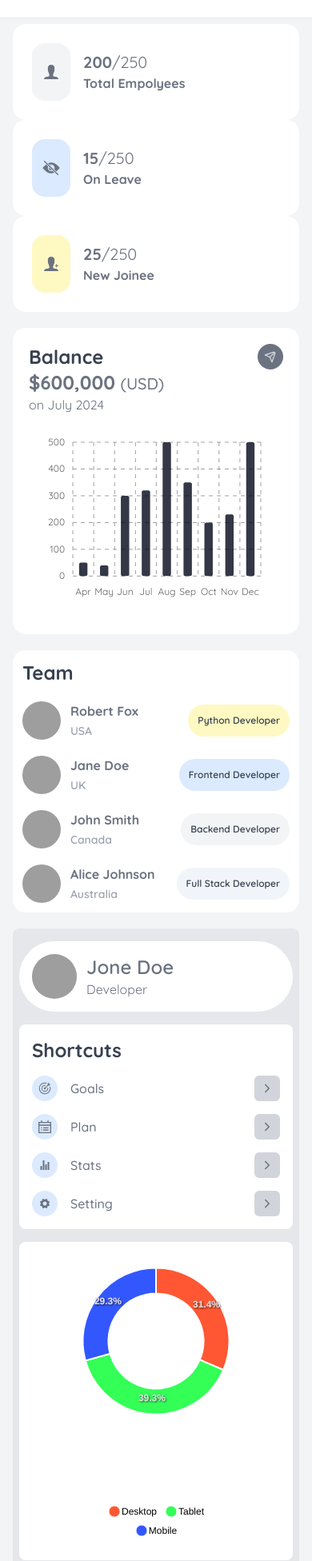
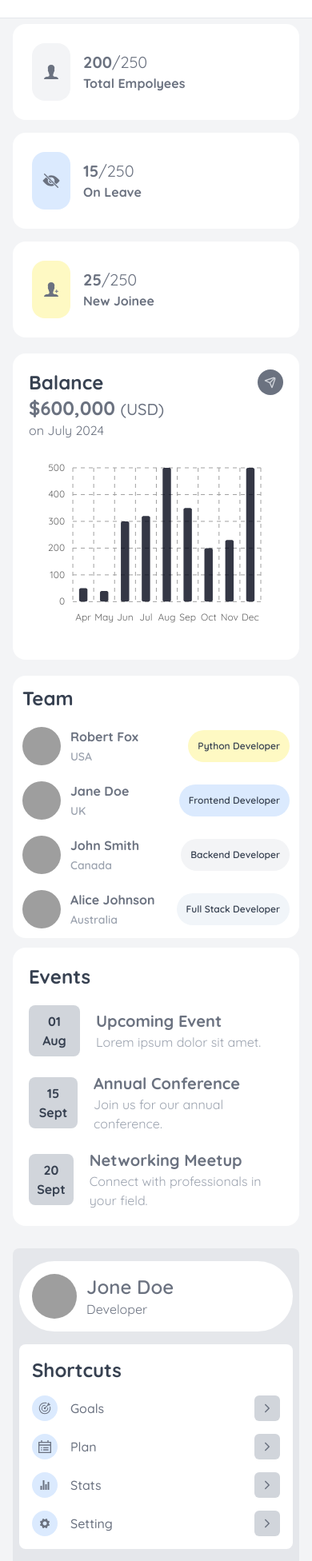
Before and after one commit to NusratTabassum3/DashBoard-Project, a React (Vite) app: page / in a window 390 px wide. Shown: the part 42-1994 px from the top of the page at 80% size. Built offline with nearby package versions, Linux system fonts and the light colour scheme; grey boxes are pictures that could not be loaded.

Commit message:
error sloved

```diff
--- a/src/App.jsx
+++ b/src/App.jsx
@@ -6,6 +6,7 @@ import Content from "./ui/Content";
 import Profile from "./components/Profile/Profile";
 import Stats from "./components/Stats/Stats";
 import Team from "./components/Team/Team";
+import Event from "./components/Event/Event";
 function App() {
   const [darkMode, setDarkMode] = useState(false);
   const [isSidebarOpen, setIsSidebarOpen] = useState(false);
@@ -14,7 +15,7 @@ function App() {
     setDarkMode(!darkMode);
   };
 
-  const toogleSidebar = () => {
+  const toggleSidebar = () => {
     setIsSidebarOpen(!isSidebarOpen);
   };
   return (
@@ -23,7 +24,7 @@ function App() {
         <Header
           darkMode={darkMode}
           toggleDarkMode={toggleDarkMode}
-          toogleSidebar={toogleSidebar}
+          toggleSidebar={toggleSidebar}
         />
 
         <Sidebar isSidebarOpen={isSidebarOpen} />
@@ -34,6 +35,7 @@ function App() {
 
             <div className="flex flex-col gap-3 lg:flex-row">
               <Team />
+              <Event />
             </div>
           </Content>
           <Profile />
--- a/src/components/Event/Item.jsx
+++ b/src/components/Event/Item.jsx
@@ -4,15 +4,15 @@ function Item({ event }) {
   return (
     <div className="flex gap-5 items-center">
       <span
-        className="bg-gray-300 text-gray-700 p-2 rounded-full
+        className="bg-gray-300 text-gray-700 p-2 rounded-lg
       h-16 w-16 font-bold text-center"
       >
-        {event.data}
+        {event.date}
       </span>
 
       <div className="">
         <h1 className="text-xl font-bold">{event.title}</h1>
-        <p className="text-gray-400"></p>
+        <p className="text-gray-400">{event.description}</p>
       </div>
     </div>
   );
--- a/src/components/Header/Header.jsx
+++ b/src/components/Header/Header.jsx
@@ -3,7 +3,7 @@ import { FaMoon, FaSun } from "react-icons/fa";
 import { HiOutlineMenuAlt2 } from "react-icons/hi";
 import { MdSpaceDashboard } from "react-icons/md";
 
-function Header({ darkMode, toggleDarkMode, toogleSidebar }) {
+function Header({ darkMode, toggleDarkMode, toggleSidebar }) {
   return (
     <nav className="fixed top-0 z-50 w-full bg-white border-b border-gray-200 dark:bg-gray-800 dark:border-gray-700">
       <div className="px-3 py-3 lg:px-5 lg:pl-3">
@@ -11,7 +11,7 @@ function Header({ darkMode, toggleDarkMode, toogleSidebar }) {
           <div className="flex items-center justify-start rtl:justify-end">
             <button
               className="inline-flex items-center p-2 text-sm text-gray-500 rounded-lg sm:hidden hover:bg-gray-100 focus:outline-none focus:ring-2 focus:ring-gray-200 dark:text-gray-400 dark:hover:bg-gray-700 dark:focus:ring-gray-600"
-              onClick={toogleSidebar}
+              onClick={toggleSidebar}
             >
               <HiOutlineMenuAlt2 className="text-2xl" />
             </button>
--- a/src/components/Profile/Profile.jsx
+++ b/src/components/Profile/Profile.jsx
@@ -5,7 +5,7 @@ import DonutChart from "./DonutChart";
 export default function Profile() {
   return (
     <div
-      className="px-2 py-4  bg-gray-200
+      className="px-2 py-4 mt-2  bg-gray-200
       rounded-lg w-full dark:bg-gray-700 lg:w-60
       xl:w-80 flex flex-col justify-between gap-4"
     >
--- a/src/components/Stats/Stats.jsx
+++ b/src/components/Stats/Stats.jsx
@@ -6,7 +6,7 @@ import Balance from "./Balance";
 export default function Stats({ darkMode }) {
   return (
     <div className="flex flex-col md:flex-row gap-5">
-      <div className="flex flex-col ga-4 h-full">
+      <div className="flex flex-col gap-4 h-full">
         {empolyeesData.map((data, index) => (
           <Card key={index} data={data} />
         ))}
--- a/src/ui/Content.jsx
+++ b/src/ui/Content.jsx
@@ -1,5 +1,6 @@
 import React from "react";
 
 export default function Content({ children }) {
+  console.log(children);
   return <div className="flex-1 flex flex-col gap-5 ">{children}</div>;
 }
--- a/src/ui/Main.jsx
+++ b/src/ui/Main.jsx
@@ -1,10 +1,11 @@
 import React from "react";
 
 export default function Main({ children }) {
+  console.log(children);
   return (
     <div
       className="text-gray-500
-  bg-gray-100 p-4 sm:ml flex gap-5 flex-col lg:flex-row traslate-all
+  bg-gray-100 p-4 sm:ml flex gap-5 flex-col lg:flex-row transition-all
   duration-300 mt-14 dark:bg-gray-800"
     >
       {children}
--- a/src/ui/Title.jsx
+++ b/src/ui/Title.jsx
@@ -1,6 +1,7 @@
 import React from "react";
 
 export default function Title({ children }) {
+  console.log(children);
   return (
     <h1
       className="font-bold text-gray-700
```
Also changed, not shown: src/constants/index.js (+0 -90 lines).
